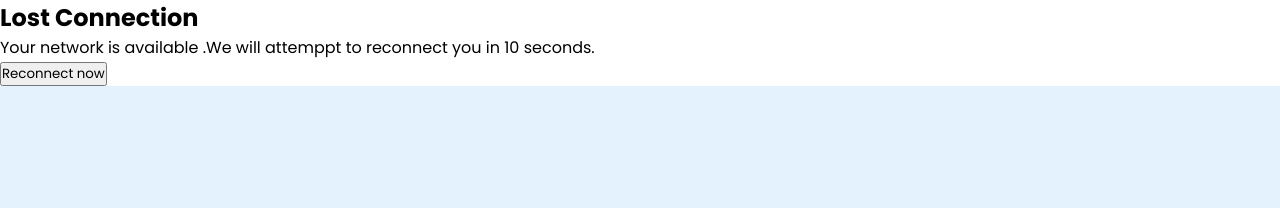
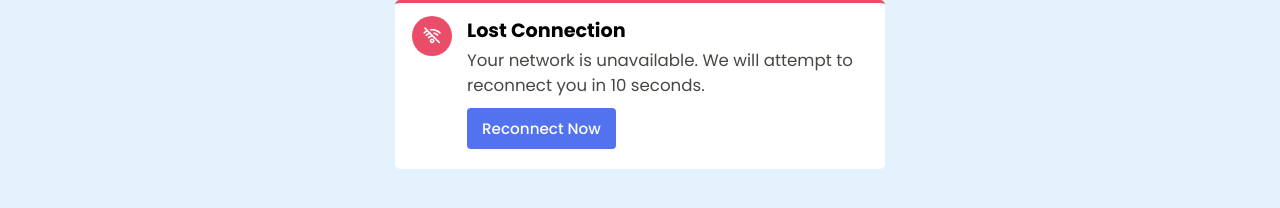
Before and after one commit to Pallavi-Shtgr/notification-js, a plain HTML site: page index.html in a window 1280 px wide. Drawn offline with nearby package versions, Linux system fonts and the light colour scheme; no server answers.

Commit message:
add changes

```diff
--- a/index.html
+++ b/index.html
@@ -2,20 +2,20 @@
 <html lang="en">
 <head>
     <meta charset="UTF-8">
-    <title>Check internet connection</title>
+    <meta name="viewport" content="width=device-width, initial-scale=1.0">
+    <title>Internet Connection</title>
     <link rel="stylesheet" href="style.css">
-    <meta name="viewport" content="width=device-width, initial-scale=1.0">
-    <link rel="stylesheet" href="https://unicons.iconsout.com/release/v3.0.6/css/line.css">
+    <link rel="stylesheet" href="https://unicons.iconscout.com/release/v3.0.6/css/line.css">
+    <script src="script.js" defer ></script>
 </head>
 <body>
     <div class="popup">
-        <div class="icon"><i class="i.uil.uil-wifi-slash"></i></div>
+        <div class="icon"><i class="uil uil-wifi-slash"></i></div>
         <div class="details">
-            <h2 class="title">Lost Connection </h2>
-            <p class="desc">Your network is available .We will attemppt to reconnect you in 10 seconds.</p>
-            <button class="reconnect">Reconnect now </button>
+            <h2 class="title">Lost Connection</h2>
+            <p class="desc">Your network is unavailable. We will attempt to reconnect you in 10 seconds.</p>
+            <button class="reconnect">Reconnect Now</button>
         </div>
     </div>
-
 </body>
 </html>
--- /dev/null
+++ b/script.js
@@ -0,0 +1,14 @@
+let isOnline = true;
+
+const checkConnection = async () => {
+    try {
+        const response = await fetch("https://jsonplaceholder.typicode.com/posts");
+        isOnline = response.status >= 200 && response. status < 300;
+        console.log(response);
+
+    } catch (error) {
+        console.error(error);
+    }
+}
+
+setInterval(checkConnection, 3000);
--- a/style.css
+++ b/style.css
@@ -4,7 +4,6 @@
     padding: 0;
     box-sizing: border-box;
     font-family: "Poppins",sans-serif;
-
 }
 
 body{
@@ -12,5 +11,50 @@ body{
 }
 
 .popup{
+    position: absolute;
+    left: 50%;
+    top: 0;
+    width: 490px;
+    border-radius: 5px;
+    padding: 13px 17px 20px;
     background: #fff;
+    display:flex;
+    border-top: 3px solid #EA4D67;
+    transform: translateX(-50%);
+    box-shadow: 0 10px 25px rgba(52,87,220,0);
 }
+
+.popup .icon i{
+    width:40px;
+    height:40px;
+    display:flex;
+    color:#fff;
+    margin-right: 15px;
+    font-size: 1.2rem;
+    align-items: center;
+    justify-content: center;
+    border-radius: 50%;
+    background: #EA4D67;
+}
+
+.popup .title {
+    font-size: 1.2rem;
+}
+
+.popup .desc{
+    color:#474744;
+    margin: 3px 0 10px;
+    font-size: 1.04rem;
+}
+
+.popup .reconnect{
+    border: none;
+    outline: none;
+    color: #fff;
+    cursor:pointer;
+    font-weight: 500;
+    font-size:0.95rem;
+    padding: 9px 15px;
+    border-radius: 4px;
+    background: #5372f0;
+}
```
